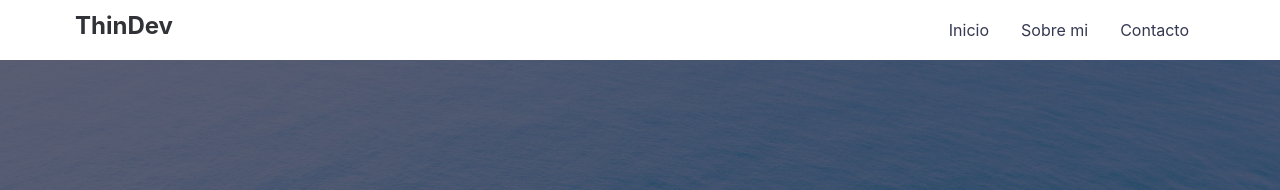
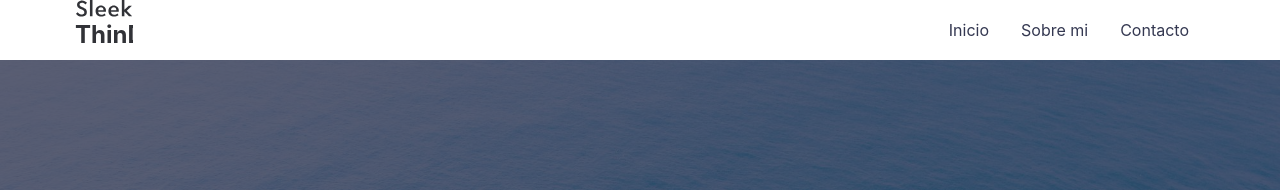
Before and after one commit to JuandeLS3/jotadevs.github.io, a Jekyll site: the page built from index.md, in a window 1280 px wide. Shown: the top 190 px of the page. Built offline with Jekyll 4.4.1, drawn with Linux system fonts in a browser that asks for light colours.

Commit message:
#16 Fix logo

```diff
--- a/_includes/header.html
+++ b/_includes/header.html
@@ -2,10 +2,10 @@
   <div class="container">
     <div class="header__inner">
       <a class="header__logo" href="{{ '/' | relative_url }}">
-
-          <!--{% include logo.svg %}-->
+        <div class="header__logo--container">
+          {% include logo.svg %}
           <h2>ThinDev</h2>
-
+        </div>
       </a>
       <nav class="header__links">
         <div class="container header__links-wrapper">
```
Also changed, not shown: _includes/header.png (deleted), _includes/logo.svg (added).
